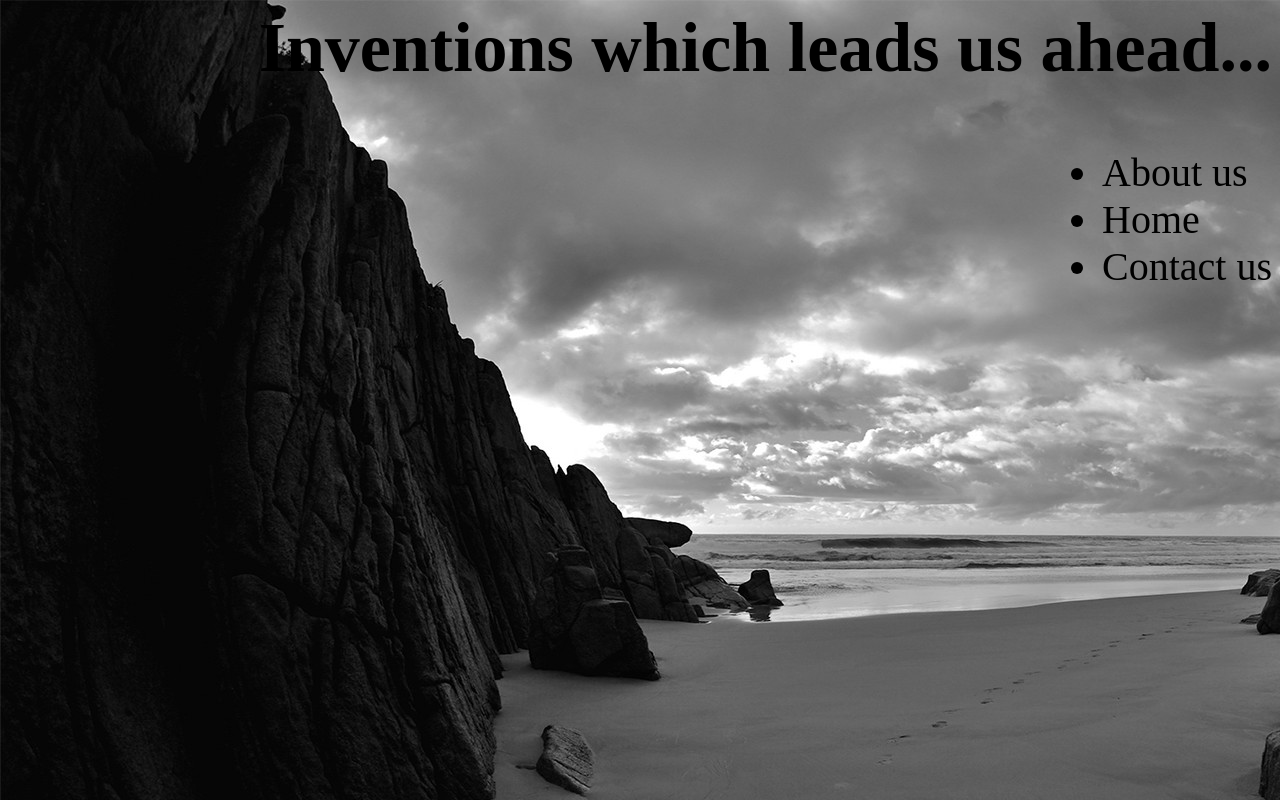
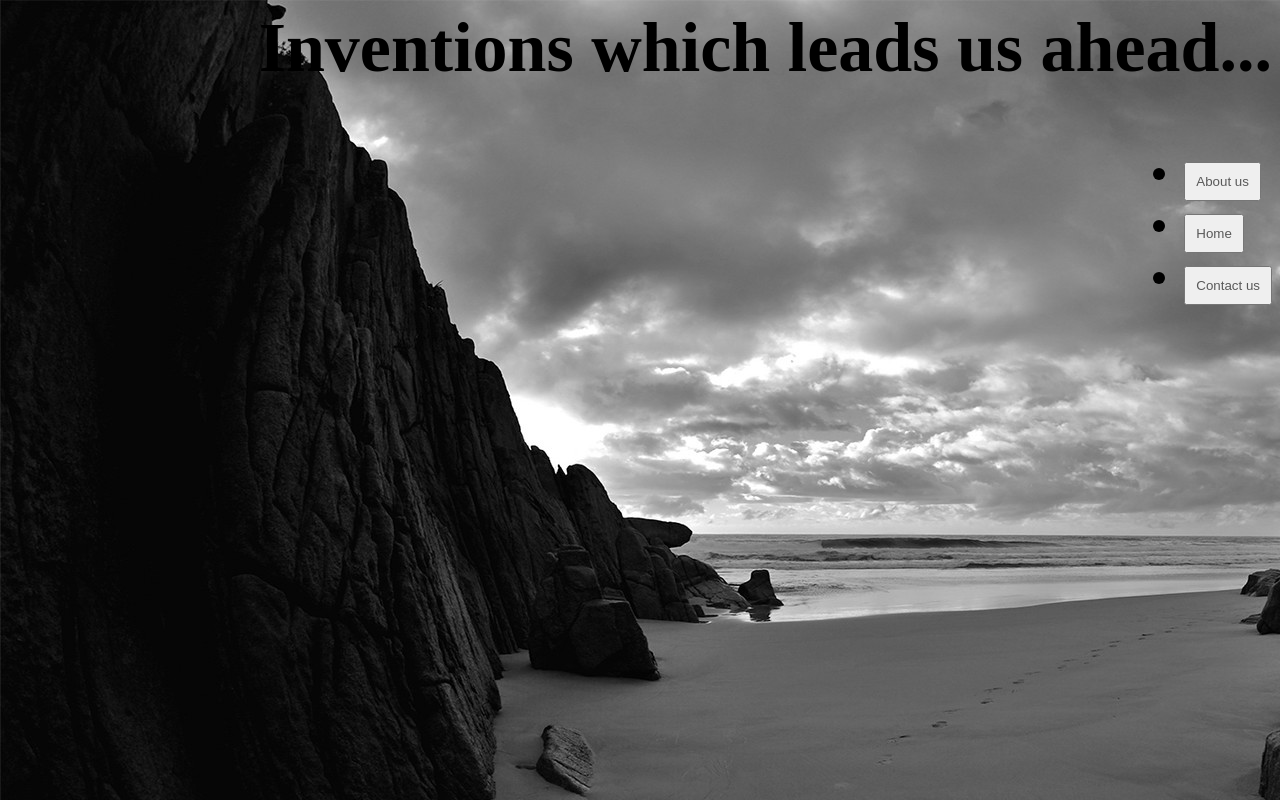
Before and after one commit to gourav6111/HTML-practice, a plain HTML site: page index.html in a window 1280 px wide. Drawn offline with Linux system fonts and the light colour scheme.

Commit message:
Update index.html

```diff
--- a/index.html
+++ b/index.html
@@ -9,6 +9,10 @@
       nav {
         float: right;
         font-size: 40;
+      }
+      button{
+        padding:10;
+        color:#595959;
       }
     </style>
   </head>
@@ -22,13 +26,9 @@
     <section>
       <nav>
         <ul>
-          <li><a onclick="window.location.href='aboutus.html'">About us</a></li>
-          <li>
-            <a onclick="window.location.href='authenticate.html'">Home</a>
-          </li>
-          <li>
-            <a onclick="window.location.href='contactus.html'">Contact us</a>
-          </li>
+          <li><button onclick="window.location.href='aboutus.html'">About us</button></li>
+          <li><button  onclick="window.location.href='authenticate.html'">Home</button></li>
+          <li><button  onclick="window.location.href='contactus.html'">Contact us</button></li>
         </ul>
       </nav>
     </section>
```
